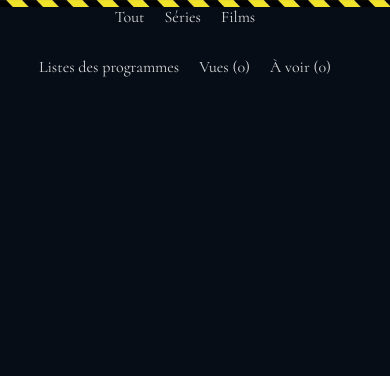
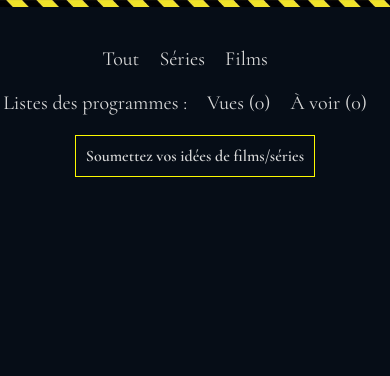
Before and after one commit to Leszczynski-Benjamin/Serial-Screeners, a PHP site: page /espace.php in a window 390 px wide; the page is wider, and only the part inside the window is pictured. Shown: the part 80-456 px from the top of that part. Run offline with PHP 8.4, Linux system fonts and the light colour scheme; data that the repository does not hold is empty; some libraries are stand-ins or nearby versions.

Commit message:
Modification responsive grid

```diff
--- a/espace.php
+++ b/espace.php
@@ -23,10 +23,13 @@ include 'header.php';
         <li>Films</li>
     </ul>
     <ul id="sous-filtres">
-        <li>Listes des programmes</li>
+        <li>Listes des programmes :</li>
         <li>Vues (0)</li>
         <li>À voir (0)</li>
     </ul>
+    <div id="box-btn-submit">
+        <a href="#" id="btn-submit">Soumettez vos idées de films/séries</a>
+    </div>
     <div id="container-espace">
         <div id="grid">
             <?php
--- a/style.css
+++ b/style.css
@@ -400,7 +400,10 @@ form {
   z-index: 1;
 }
 
+/* -------------------------- FIN POPUP INSCRIPTION/CONNEXION ------------------------------ */
 /*--------------------------------------- Media queries -----------------------------------------------*/
+
+
 
 @media screen and (min-width: 320px) and (max-width: 769px) {
 
@@ -408,6 +411,24 @@ form {
   #popup-2 {
     width: 100vw;
     height: 100vh;
+  }
+}
+
+/* Responsive en dessous de 1440px */
+
+@media screen and (max-width:1440px) {
+  #grid {
+    grid-template-columns: repeat(5, 160px);
+
+  }
+}
+
+/* Responsive en dessous de 1024px */
+
+@media screen and (max-width:1024px) {
+  #grid {
+    grid-template-columns: repeat(4, 160px);
+
   }
 }
 
@@ -457,6 +478,11 @@ form {
   .carousel__face:nth-child(9) {
     background-image: url("./img/films/creed_3.jpg");
     transform: rotateY(320deg) translateZ(350px);
+  }
+
+  #grid {
+    grid-template-columns: repeat(3, 160px);
+
   }
 }
 
@@ -509,11 +535,14 @@ form {
     background-image: url("./img/films/creed_3.jpg");
     transform: rotateY(320deg) translateZ(325px);
   }
+
+  #grid {
+    grid-template-columns: repeat(2, 160px);
+
+  }
 }
 
-/*--------------------------------------- Media queries -----------------------------------------------*/
-
-/* -------------------------- FIN POPUP INSCRIPTION/CONNEXION ------------------------------ */
+/*---------------------------------------  FIN Media queries -----------------------------------------------*/
 
 /* Début code Footer*/
 footer {
@@ -574,7 +603,12 @@ h2 {
   justify-content: center;
   list-style-type: none;
   color: #D9D9D9;
-  margin-bottom: 30px;
+  margin-bottom: 20px;
+  font-size: 20px;
+}
+
+#filtres {
+  margin-top: 40px;
 }
 
 #filtres li,
@@ -587,6 +621,35 @@ h2 {
   color: #FCF800;
   cursor: pointer;
   transition: color 1s ease;
+}
+
+#sous-filtres~a {
+  margin: 0 auto;
+}
+
+#box-btn-submit {
+  width: 100%;
+  display: flex;
+  justify-content: center;
+  margin-bottom: 40px;
+}
+
+
+#btn-submit {
+  font-weight: bold;
+  padding: 10px;
+  text-decoration: none;
+  color: #D9D9D9;
+  transition: all 0.5s ease-out;
+  box-shadow: inset #FCF800 0 0;
+  border: 1px solid #FCF800;
+
+}
+
+#btn-submit:hover {
+  transition: all 1.3s ease;
+  box-shadow: inset #FCF800 0 -200px;
+  color: black;
 }
 
 #container-espace {
```
